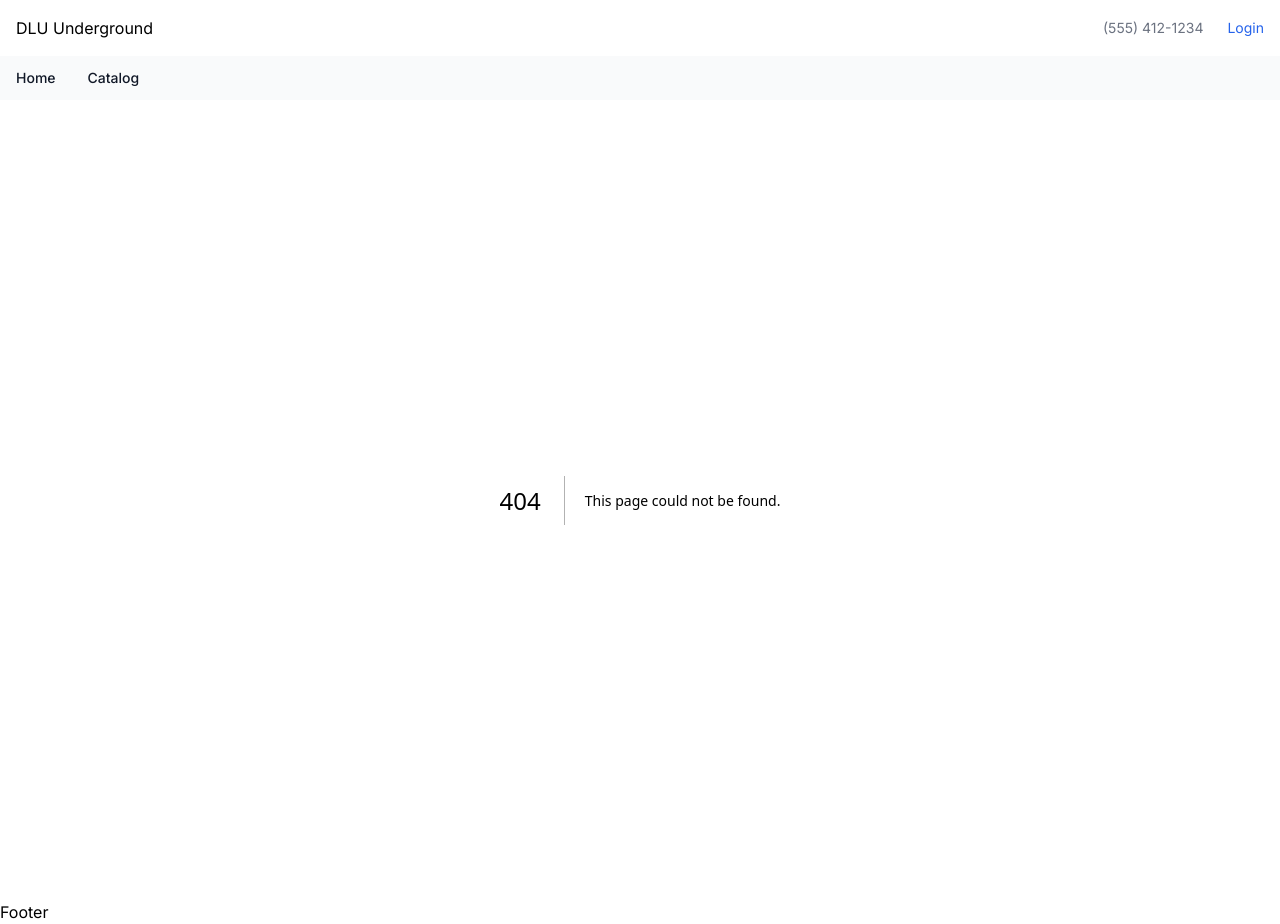
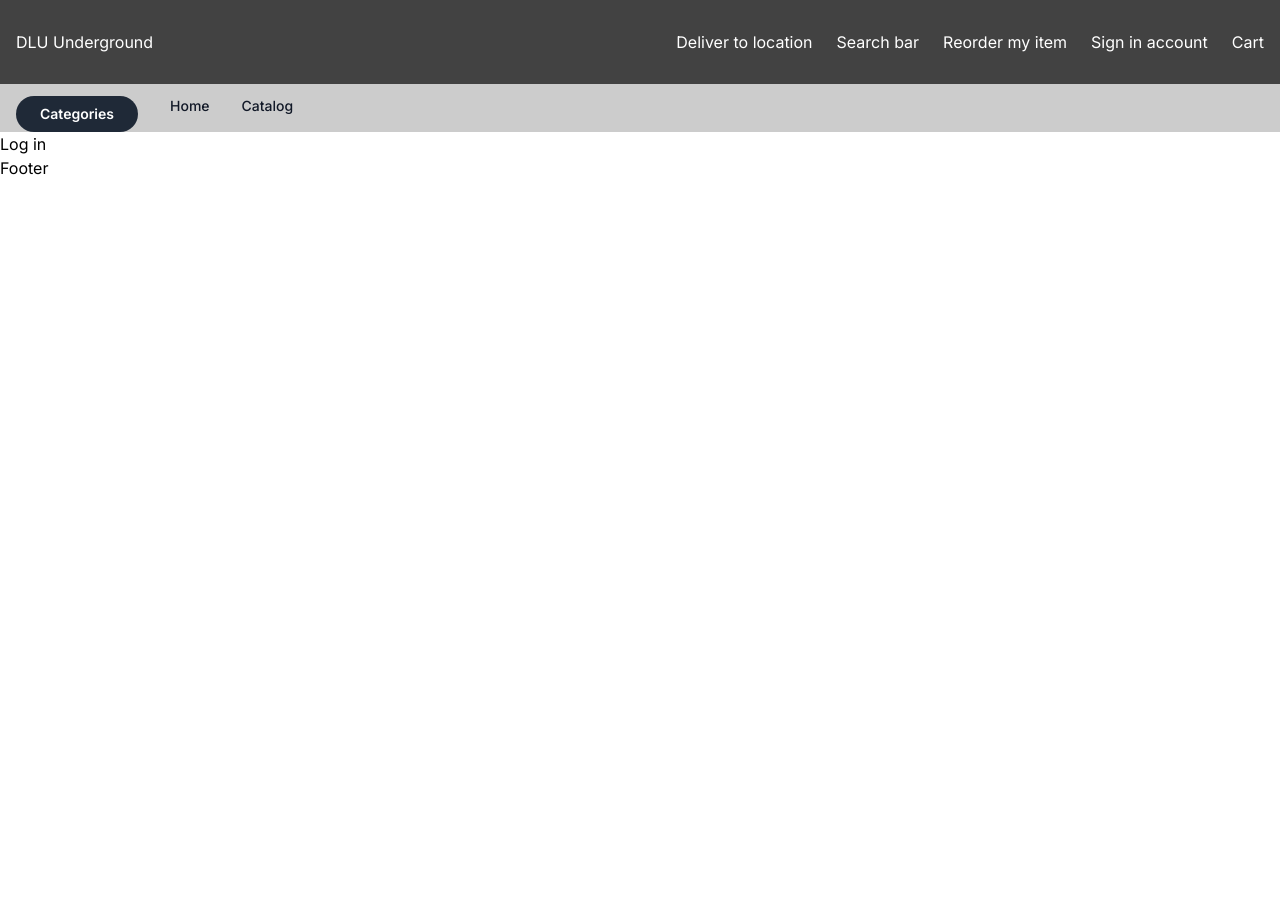
Before and after one commit to Kais4r/dlu_underground, a Next.js app: page /pages/login in a window 1280 px wide. Before the commit this address had no page. After the commit the page ends 800 px from the top, so only its background shows below. Built offline with nearby package versions, Linux system fonts and the light colour scheme.

Commit message:
Update Navbar

```diff
--- /dev/null
+++ b/src/app/pages/login/page.tsx
@@ -0,0 +1,7 @@
+export default function Page() {
+  return (
+    <>
+      <h1>Log in</h1>
+    </>
+  );
+}
--- a/src/components/Navbar.tsx
+++ b/src/components/Navbar.tsx
@@ -4,8 +4,8 @@ export default function Navbar() {
   return (
     <>
       {/* Navbar */}
-      <nav className="bg-white border-gray-200 dark:bg-gray-900">
-        <div className="flex flex-wrap justify-between items-center mx-auto p-4">
+      <nav className="bg-[#424242]">
+        <div className="h-[84px] flex flex-wrap justify-between items-center mx-auto p-4">
           {/* <a
             href="https://flowbite.com"
             className="flex items-center space-x-3 rtl:space-x-reverse"
@@ -19,30 +19,34 @@ export default function Navbar() {
               DLU Underground
             </span>
           </a> */}
-          <Link href="/">DLU Underground</Link>
+
+          <Link href="/" className="text-white">
+            DLU Underground
+          </Link>
 
           <div className="flex items-center space-x-6 rtl:space-x-reverse">
-            <a
-              href="tel:5541251234"
-              className="text-sm  text-gray-500 dark:text-white hover:underline"
-            >
-              (555) 412-1234
-            </a>
-            <a
-              href="#"
-              className="text-sm  text-blue-600 dark:text-blue-500 hover:underline"
-            >
-              Login
-            </a>
+            <p className="text-white">Deliver to location</p>
+            <p className="text-white">Search bar</p>
+            <p className="text-white">Reorder my item</p>
+            <p className="text-white">Sign in account</p>
+            <p className="text-white">Cart</p>
           </div>
         </div>
       </nav>
 
       {/* Navbar submenu */}
-      <nav className="bg-gray-50 dark:bg-gray-700">
-        <div className="px-4 py-3 mx-auto">
+      <nav className="bg-[#CCCCCC]">
+        <div className="h-[48px] px-4 py-3 mx-auto">
           <div className="flex items-center">
             <ul className="flex flex-row font-medium mt-0 space-x-8 rtl:space-x-reverse text-sm">
+              <li>
+                <button
+                  className="bg-gray-800 text-white font-semibold rounded-full px-6 py-2 text-sm hover:bg-gray-900
+                focus:outline-none focus:ring-2 focus:ring-gray-600 transition-colors duration-200 ease-in-out"
+                >
+                  Categories
+                </button>
+              </li>
               <li>
                 <Link
                   href="/"
```
